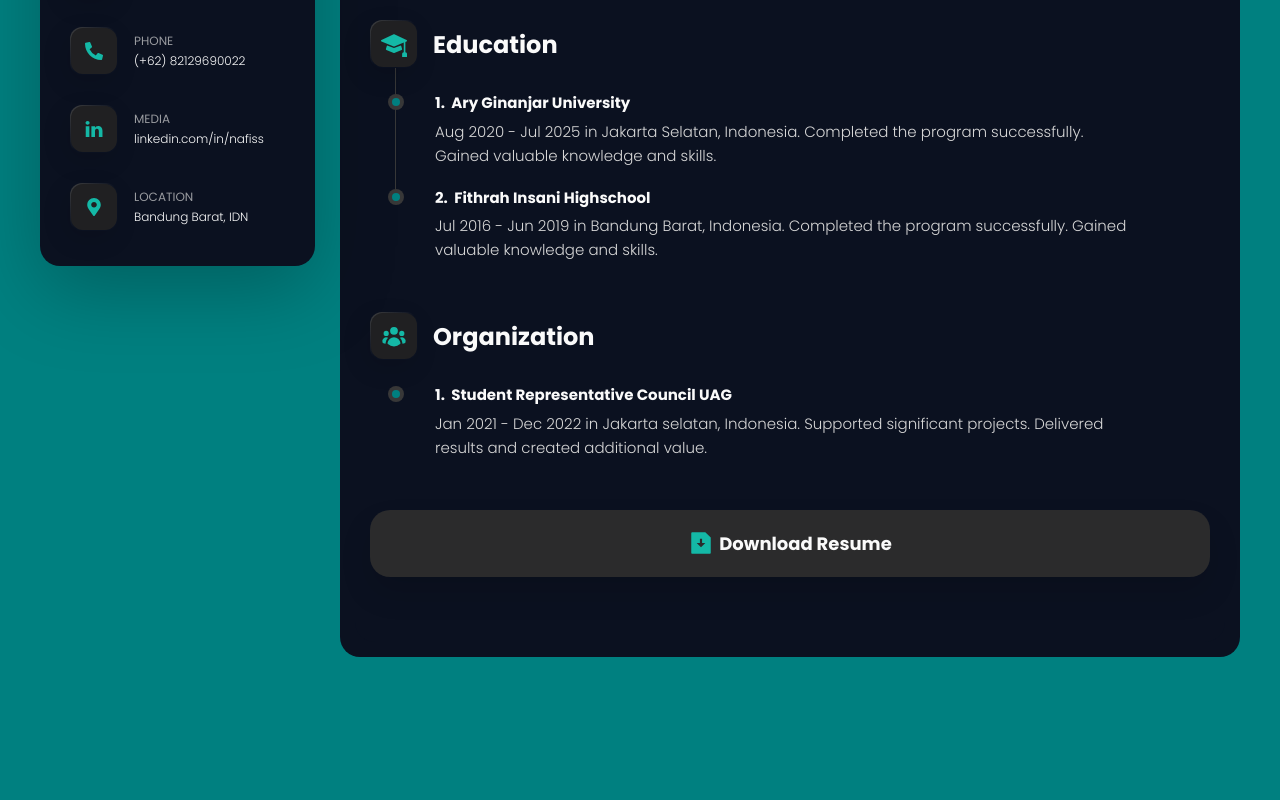
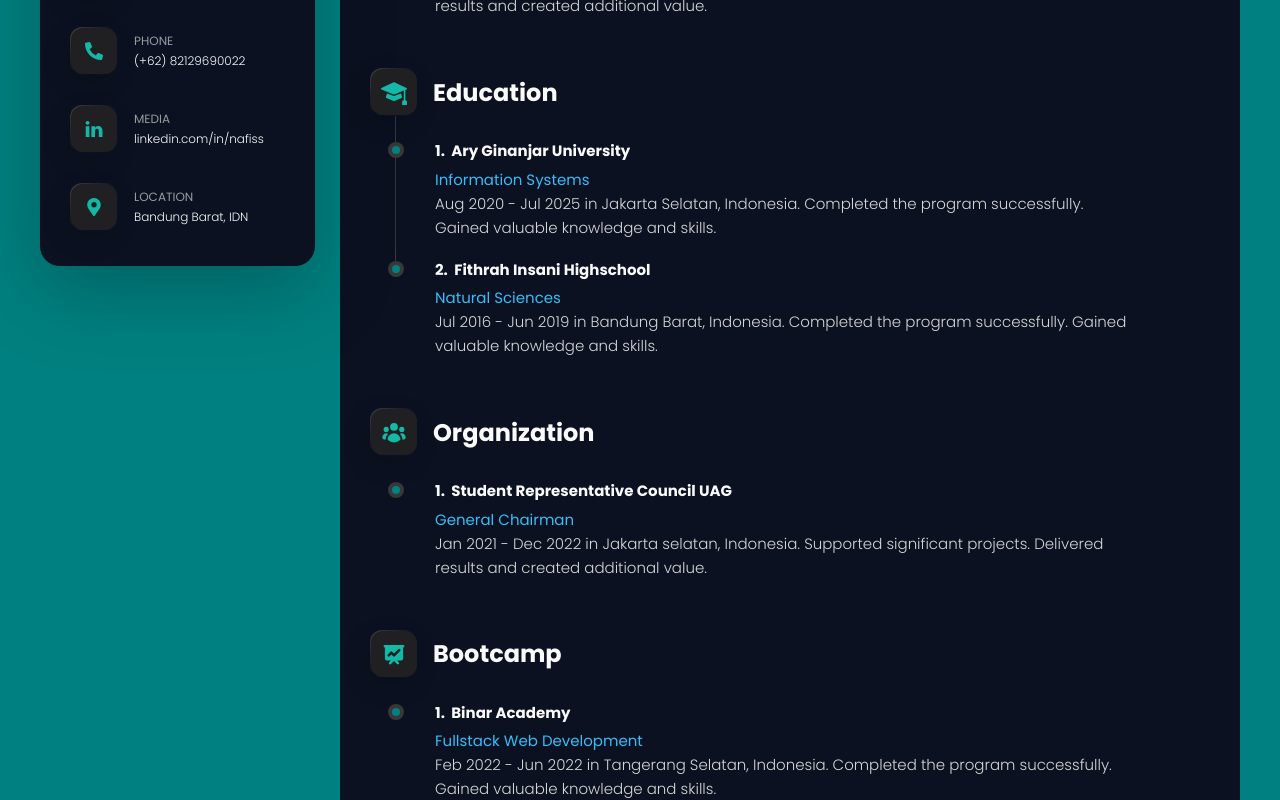
Before and after one commit to nafis-cc/nafis-portofolio, a React (Vite) app: page /resume in a window 1280 px wide. Shown: the part 460-1260 px from the top of the page. Built offline with nearby package versions, Linux system fonts and the light colour scheme.

Commit message:
add: bootcamp timeline

```diff
--- a/src/models/index.js
+++ b/src/models/index.js
@@ -1,6 +1,7 @@
 import schools from "./schools.json";
 import offices from "./offices.json";
 import groups from "./groups.json";
+import learns from "./learns.json";
 import projects from "./projects.json";
 
-export { schools, offices, groups, projects };
+export { schools, offices, learns, groups, projects };
--- /dev/null
+++ b/src/models/learns.json
@@ -0,0 +1,11 @@
+[
+    {
+        "id": 1,
+        "name": "Binar Academy",
+        "link": "https://www.binar.co.id/service/capacity-building/",
+        "location": "Tangerang Selatan, Indonesia",
+        "from": "Feb 2022",
+        "until": "Jun 2022",
+        "study": "Fullstack Web Development"
+    }
+]
--- a/src/models/offices.json
+++ b/src/models/offices.json
@@ -15,6 +15,6 @@
         "location": "Jakarta Timur, Indonesia",
         "from": "Oct 2024",
         "until": "Present",
-        "position": "Junior Programmer"
+        "position": "Software Programmer"
     }
 ]
--- a/src/views/resume.jsx
+++ b/src/views/resume.jsx
@@ -1,10 +1,11 @@
-import { useState } from "react";
+import { useState, useEffect } from "react";
 import { BsFillMortarboardFill, BsBriefcaseFill } from "react-icons/bs";
 import { HiMiniUserGroup } from "react-icons/hi2";
 import { RiFileDownloadFill } from "react-icons/ri";
 import { FaChevronCircleUp, FaChevronCircleDown } from "react-icons/fa";
+import { HiPresentationChartLine } from "react-icons/hi";
 import { Timeline } from "~/components";
-import { schools, offices, groups } from "~/models";
+import { schools, offices, groups, learns } from "~/models";
 import { handleOpenResume } from "~/scripts/app";
 
 function Resume({ ICON_SIZE = 26 }) {
@@ -12,11 +13,26 @@ function Resume({ ICON_SIZE = 26 }) {
   const [showAllSchools, setShowAllSchools] = useState(false);
   const [showAllOffices, setShowAllOffices] = useState(false);
   const [showAllGroups, setShowAllGroups] = useState(false);
+  const [showAllLearns, setShowAllLearns] = useState(false);
+
+  const [reversedSchools, setReversedSchools] = useState([]);
+  const [reversedOffices, setReversedOffices] = useState([]);
+  const [reversedGroups, setReversedGroups] = useState([]);
+  const [reversedLearns, setReversedLearns] = useState([]);
+
+  // Membalikkan urutan data ketika komponen pertama kali dimuat
+  useEffect(() => {
+    setReversedSchools([...schools].reverse());
+    setReversedOffices([...offices].reverse());
+    setReversedGroups([...groups].reverse());
+    setReversedLearns([...learns].reverse());
+  }, []);
 
   const handleShowAll = (type) => {
     if (type === "schools") setShowAllSchools((prev) => !prev);
     if (type === "offices") setShowAllOffices((prev) => !prev);
     if (type === "groups") setShowAllGroups((prev) => !prev);
+    if (type === "learns") setShowAllLearns((prev) => !prev);
   };
 
   // Fungsi menambahkan item discover/tutup tanpa mengubah data asli
@@ -37,11 +53,11 @@ function Resume({ ICON_SIZE = 26 }) {
   };
 
   // Render timeline agar lebih DRY
-  const renderTimeline = (items, showAll, type, extraProps = {}) => {
+  const renderTimeline = (items, showAll, type) => {
     const listWithDiscover = addDiscoverMore(items, showAll);
     const sliceLength = showAll ? listWithDiscover.length : 4;
 
-    return listWithDiscover.slice(0, sliceLength).reverse().map((item, index) =>
+    return listWithDiscover.slice(0, sliceLength).map((item, index) =>
       item.isDiscoverMore ? (
         <li
           key={`discover-${type}-${index}`}
@@ -53,21 +69,22 @@ function Resume({ ICON_SIZE = 26 }) {
             {showAll ? "Close, Just Discover Less" : "And discover more"}
           </h4>
           {showAll ? (
-            <FaChevronCircleUp size={20} className="sidebar-icon" /> // icon untuk close
+            <FaChevronCircleUp size={20} className="sidebar-icon" />
           ) : (
-            <FaChevronCircleDown size={20} className="sidebar-icon" /> // icon untuk discover more
+            <FaChevronCircleDown size={20} className="sidebar-icon" />
           )}
         </li>
       ) : (
         <li className="timeline-item" key={`${type}-${index}`}>
           <Timeline
-            id= {index+1}
+            id={index + 1}
             name={item.name}
             link={item.link}
             location={item.location}
             from={item.from}
             until={item.until}
-            {...extraProps}
+            study={type === "schools" || type === "learns" ? item.study : undefined}  // Menambahkan study jika type "schools" atau "learns"
+            position={type === "offices" || type === "groups" ? item.position : undefined}  // Menambahkan position jika type "offices" atau "groups"
           />
         </li>
       )
@@ -89,7 +106,7 @@ function Resume({ ICON_SIZE = 26 }) {
           <h3 className="h3">Experience</h3>
         </div>
         <ol className="timeline-list">
-          {renderTimeline(offices, showAllOffices, "offices", { position: true })}
+          {renderTimeline(reversedOffices, showAllOffices, "offices")}
         </ol>
       </div>
 
@@ -102,7 +119,7 @@ function Resume({ ICON_SIZE = 26 }) {
           <h3 className="h3">Education</h3>
         </div>
         <ol className="timeline-list">
-          {renderTimeline(schools, showAllSchools, "schools", { study: true })}
+          {renderTimeline(reversedSchools, showAllSchools, "schools")}
         </ol>
       </div>
 
@@ -115,7 +132,20 @@ function Resume({ ICON_SIZE = 26 }) {
           <h3 className="h3">Organization</h3>
         </div>
         <ol className="timeline-list">
-          {renderTimeline(groups, showAllGroups, "groups", { position: true })}
+          {renderTimeline(reversedGroups, showAllGroups, "groups")}
+        </ol>
+      </div>
+
+      {/* Bootcamp */}
+      <div className="timeline">
+        <div className="title-wrapper">
+          <div className="icon-box">
+            <HiPresentationChartLine size={ICON_SIZE} />
+          </div>
+          <h3 className="h3">Bootcamp</h3>
+        </div>
+        <ol className="timeline-list">
+          {renderTimeline(reversedLearns, showAllLearns, "learns")}
         </ol>
       </div>
 
```
Also changed, not shown: public/robots.txt, 4 other files (tests, documents, lock files or other folders).
